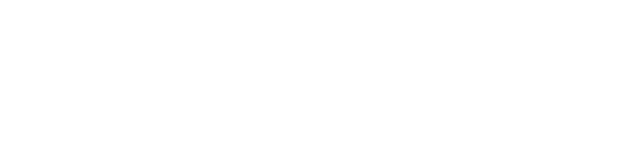
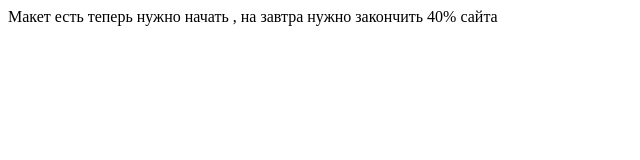
Before and after one commit to Kutttybay/FrontAss1, a plain HTML site: page index.html in a window 1280 px wide. Shown: the whole page, without its empty margins (0-640 px from the left). Drawn offline with Linux system fonts and the light colour scheme.

Commit message:
3 commit

```diff
--- a/index.html
+++ b/index.html
@@ -6,6 +6,6 @@
     <title>Document</title>
 </head>
 <body>
-
+    Макет есть теперь нужно начать , на завтра нужно закончить 40% сайта
 </body>
 </html>
```
